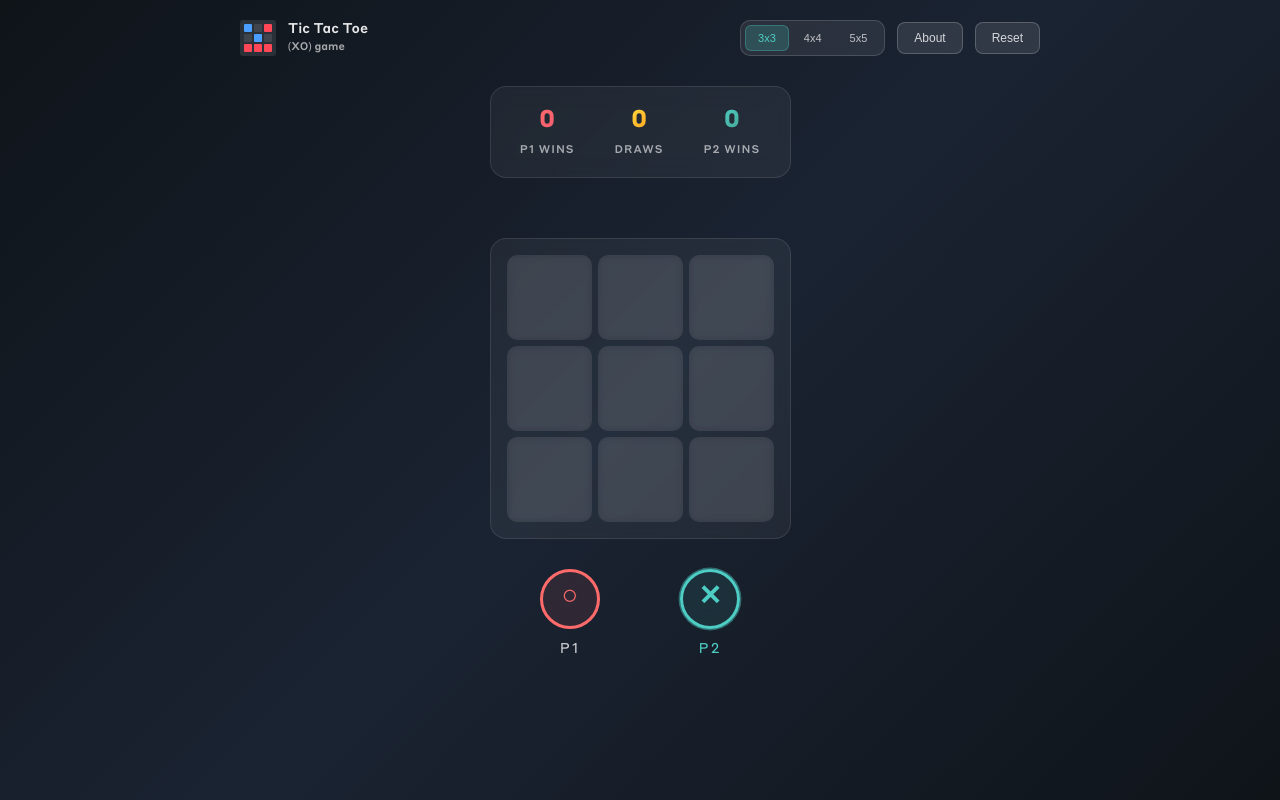
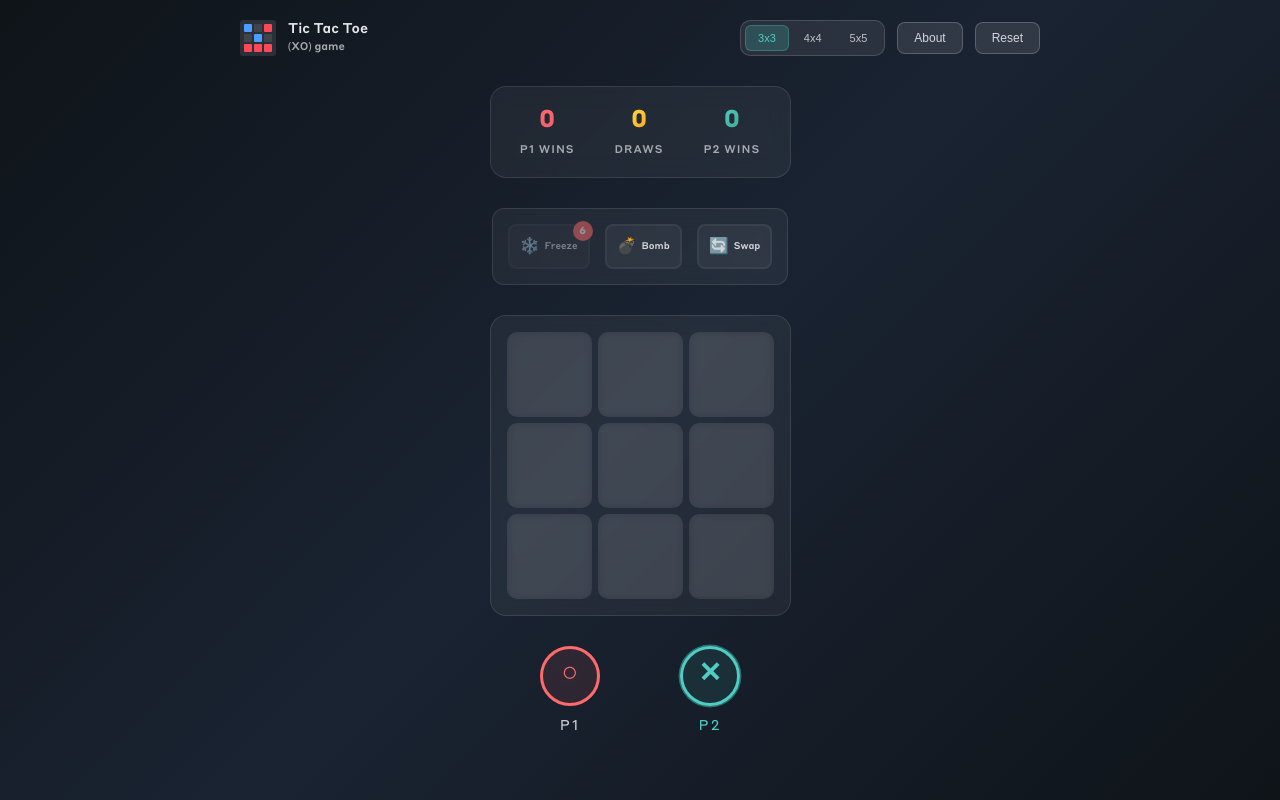
Before and after one commit to mahmoudalnkeeb/tic-tac-toe-multiplayer, a Next.js app: page / in a window 1280 px wide. Built offline with nearby package versions, Linux system fonts and the light colour scheme.

Commit message:
style(PowerUps): add 3 power-ups buttons with their styles

```diff
--- a/src/components/XOGame/PowerUps/PowerUps.jsx
+++ b/src/components/XOGame/PowerUps/PowerUps.jsx
@@ -1,7 +1,27 @@
 import s from "./PowerUps.module.scss";
 
 const PowerUps = () => {
-  return <div className={s.powerUps}></div>;
+  return (
+    <div className={s.powerUps}>
+      <div className={`${s.powerUp} ${true ? s.disabled : ""}`}>
+        <span className={s.icon}>❄️</span>
+        <span className={s.powerName}>Freeze</span>
+        <span className={s.coolDown}>6</span>
+      </div>
+
+      <div className={`${s.powerUp} ${false ? s.disabled : ""}`}>
+        <span className={s.icon}>💣</span>
+        <span className={s.powerName}>Bomb</span>
+        <span className={s.coolDown}>6</span>
+      </div>
+
+      <div className={`${s.powerUp} ${false ? s.disabled : ""}`}>
+        <span className={s.icon}>🔄</span>
+        <span className={s.powerName}>Swap</span>
+        <span className={s.coolDown}>6</span>
+      </div>
+    </div>
+  );
 };
 
 export default PowerUps;
--- a/src/components/XOGame/PowerUps/PowerUps.module.scss
+++ b/src/components/XOGame/PowerUps/PowerUps.module.scss
@@ -0,0 +1,65 @@
+.powerUps {
+  display: flex;
+  gap: 15px;
+  background: rgba(255, 255, 255, 0.05);
+  padding: 15px;
+  border-radius: 12px;
+  border: 1px solid rgba(255, 255, 255, 0.1);
+  backdrop-filter: blur(10px);
+}
+
+.powerUps .powerUp {
+  background: rgba(255, 255, 255, 0.05);
+  border: 2px solid rgba(255, 255, 255, 0.05);
+  color: rgba(255, 255, 255, 0.8);
+  padding: 10px;
+  border-radius: 8px;
+  cursor: pointer;
+  display: flex;
+  align-items: center;
+  gap: 5px;
+  min-width: 70px;
+  position: relative;
+  transition: all 0.3s ease;
+
+  &.disabled {
+    opacity: .5;
+    cursor: not-allowed;
+  }
+
+  &:not(.disabled):hover {
+    background-color: rgba(255, 255, 255, 0.1);
+    border-color: #4ecdc4;
+    box-shadow: 0 5px 15px rgba(78, 205, 196, 0.2);
+  }
+}
+
+.powerUps .powerUp .icon {
+  font-size: 1rem;
+}
+
+.powerUps .powerUp .powerName {
+  font-size: .6rem;
+  font-weight: 500;
+  text-align: center;
+}
+
+.powerUps .powerUp .coolDown {
+  position: absolute;
+  top: -5px;
+  right: -5px;
+  background: #ff6b6b;
+  color: #fff;
+  border-radius: 50%;
+  width: 20px;
+  height: 20px;
+  display: none;
+  align-items: center;
+  justify-content: center;
+  font-size: 10px;
+  font-weight: bold;
+}
+
+.powerUps .powerUp.disabled .coolDown {
+  display: flex;
+}
```
